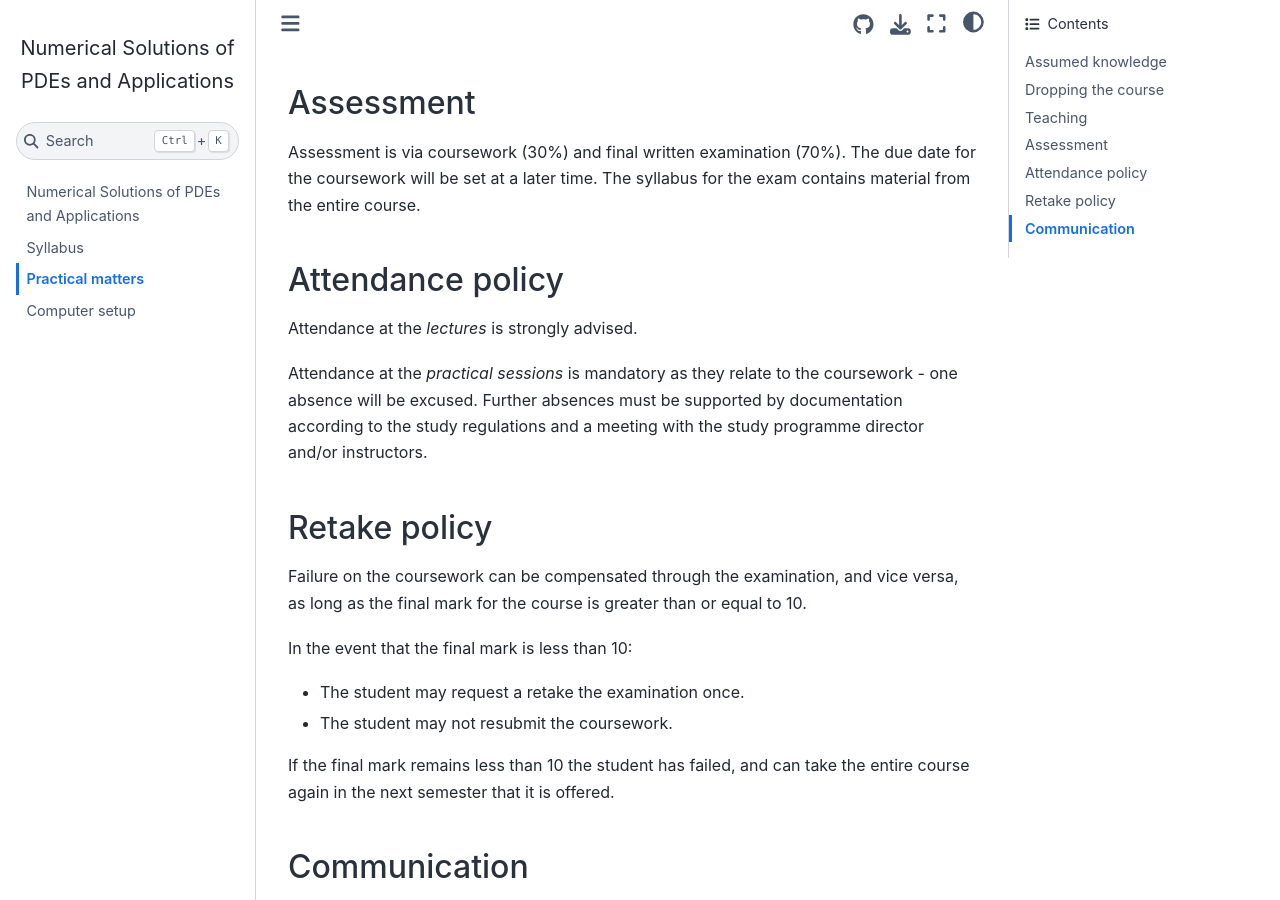
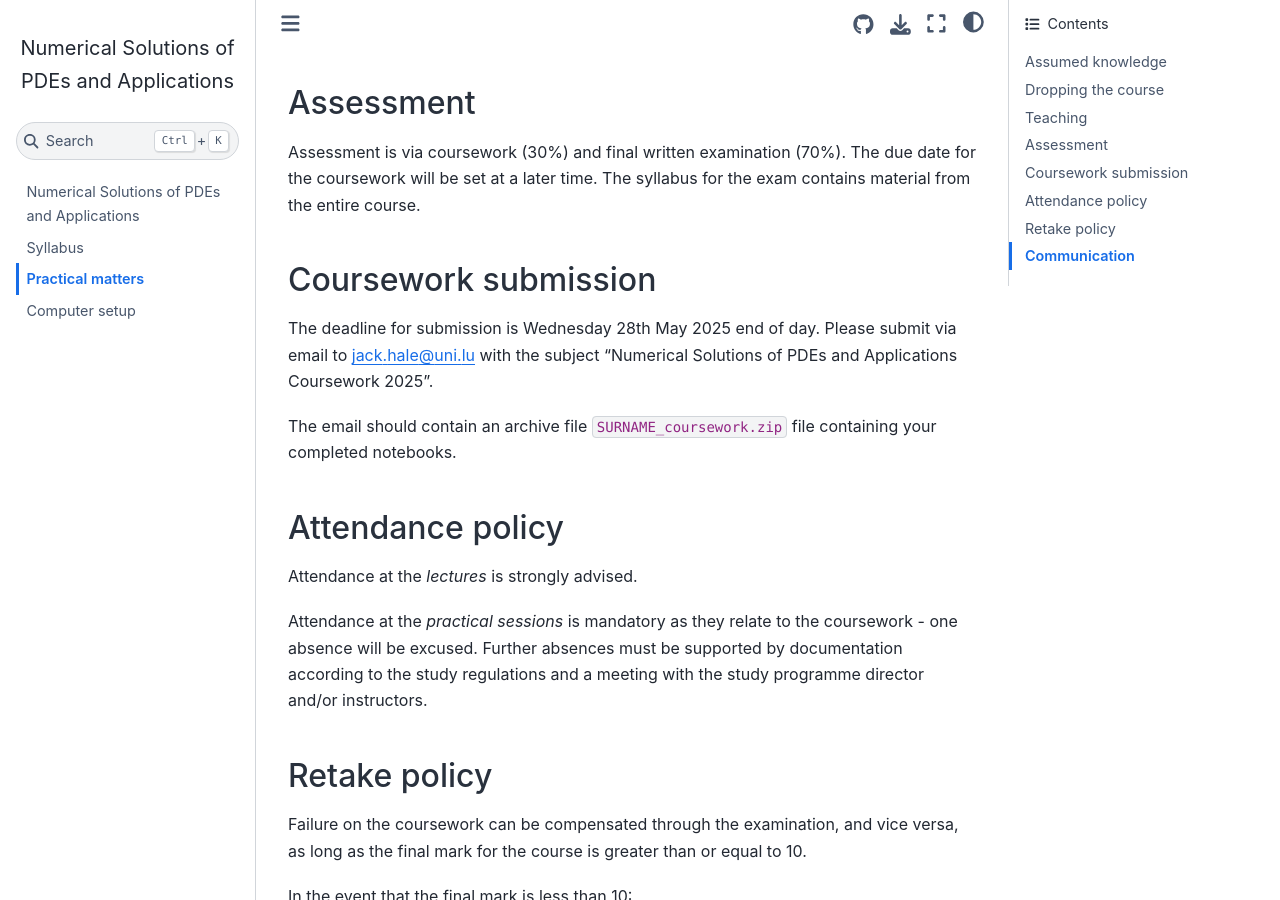
Before and after one commit to jhale/numerical-solutions-pdes, a Jupyter Book: the page built from chapters/practical.md, in a window 1280 px wide and 900 px high, scrolled down 528 px. Built offline with Jupyter Book 1.0.4 settings and Sphinx 7.4.7 and the Sphinx Book theme 1.1.4, drawn with Linux system fonts in a browser that asks for light colours; pages that are not in the unit, such as notebooks, are missing from menus.

Commit message:
Add instructions for notebooks.

```diff
--- a/chapters/practical.md
+++ b/chapters/practical.md
@@ -22,6 +22,15 @@ Colaboratory](https://colab.research.google.com).
 Assessment is via coursework (30%) and final written examination (70%). The due
 date for the coursework will be set at a later time. The syllabus for the exam
 contains material from the entire course.
+
+## Coursework submission
+
+The deadline for submission is Wednesday 28th May 2025 end of day. Please
+submit via email to [jack.hale@uni.lu](mailto:jack.hale@uni.lu)  with the
+subject "Numerical Solutions of PDEs and Applications Coursework 2025".
+
+The email should contain an archive file `SURNAME_coursework.zip` file
+containing your completed notebooks.
 
 ## Attendance policy
 
```
